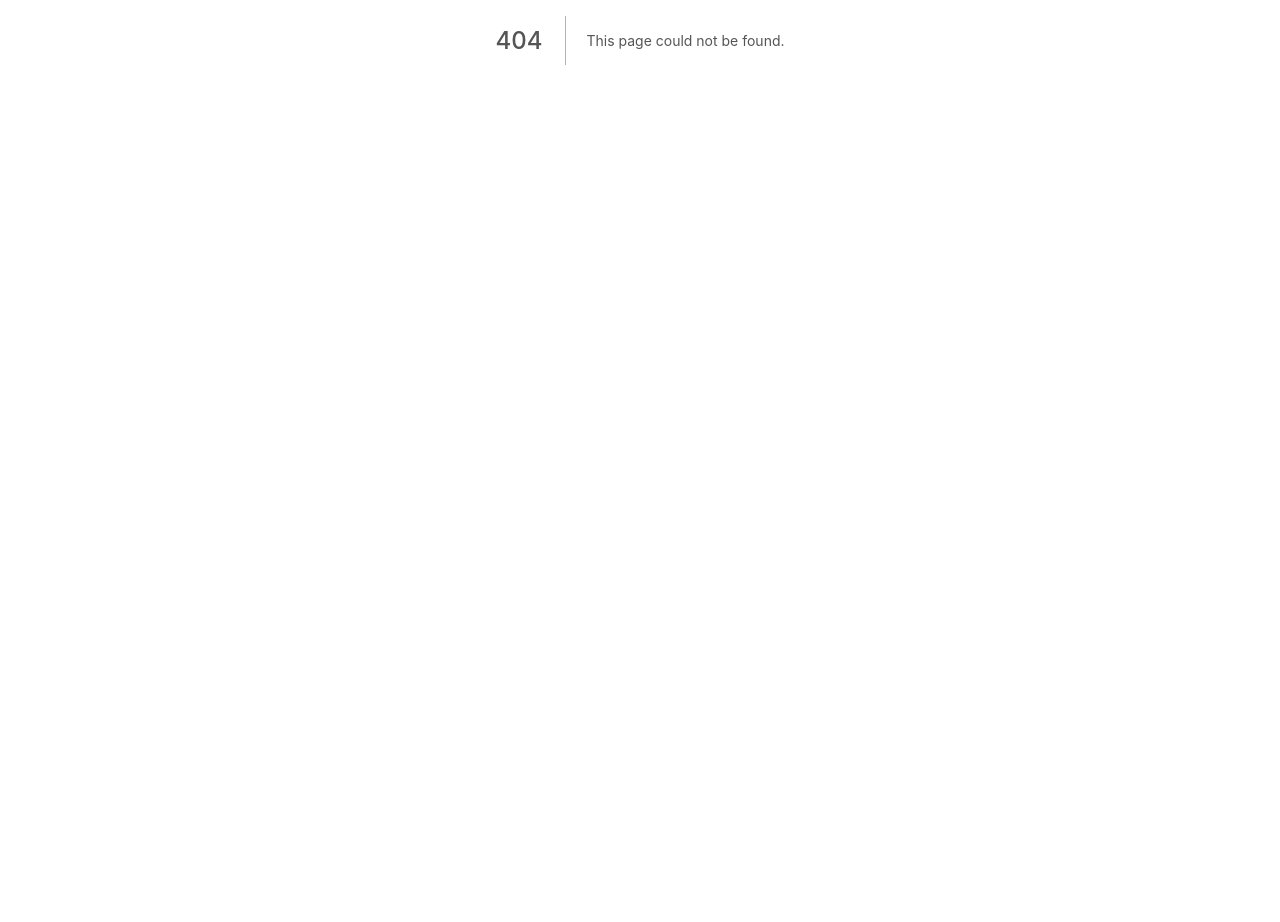
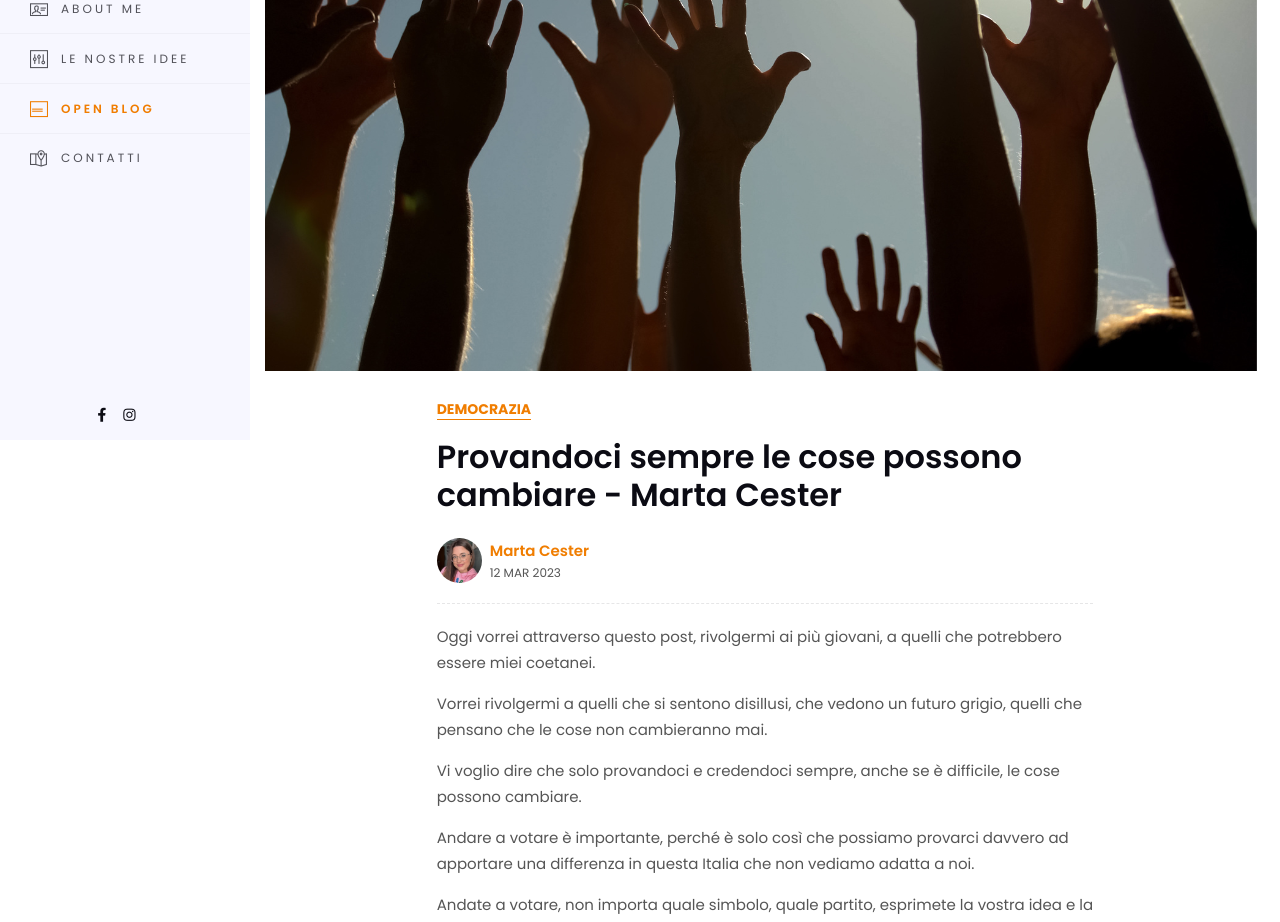
Before and after one commit to plomatteo/polomatteoit, a Next.js app in the folder basedir/: page /partecipazione in a window 1280 px wide. Before the commit this address had no page. Shown: the part 360-1282 px from the top of the page. Before the commit the page ends 800 px from the top, so only its background shows below. Built offline with nearby package versions, Linux system fonts and the light colour scheme; a web font is replaced by a local one.

Commit message:
add post marta

```diff
--- /dev/null
+++ b/basedir/pages/partecipazione.js
@@ -0,0 +1,56 @@
+import Layout from "../src/layout/Layout";
+const partecipazione = () => {
+  return (
+    <Layout blog >
+      <meta property="og:url" content="https://matteopolo.com/partecipazione" />
+      <meta property="og:type" content="article" />
+      <meta property="og:title" content="Provandoci sempre le cose possono cambiare - Marta Cester" />
+      <meta property="og:description" content="Oggi vorrei attraverso questo post, rivolgermi ai più giovani, a quelli che potrebbero essere miei coetanei" />
+      <meta property="og:image" content="https://matteopolo.com/static/img/partecipazione.png" />
+      <div className="single-blog">
+        <div className="container">
+          <div className="blog-feature-img">
+            <img src="static/img/partecipazione.png" title="" alt="" />
+          </div>
+          <div className="row justify-content-center">
+            <div className="col-lg-8">
+              <article className="article">
+                <div className="article-title">
+                  <h6>
+                    <a href="#">Democrazia</a>
+                  </h6>
+                  <h2> Provandoci sempre le cose possono cambiare - Marta Cester</h2>
+                  <div className="media">
+                    <div className="avatar">
+                      <img src="static/img/marta-cester.png" title="" alt="" />
+                    </div>
+                    <div className="media-body">
+                      <label>Marta Cester</label>
+                      <span>12 MAR 2023</span>
+                    </div>
+                  </div>
+                </div>
+                <div className="article-content">
+                  <p>Oggi vorrei attraverso questo post, rivolgermi ai più giovani, a quelli che potrebbero essere miei coetanei. </p>
+                  <p>Vorrei rivolgermi a quelli che si sentono disillusi, che vedono un futuro grigio, quelli che pensano che le cose non cambieranno mai. </p>
+                  <p>Vi voglio dire che solo provandoci e credendoci sempre, anche se è difficile, le cose possono cambiare. </p>
+                  <p>Andare a votare è importante, perché è solo così che possiamo provarci davvero ad apportare una differenza in questa Italia che non vediamo adatta a noi. </p>
+                  <p>Andate a votare, non importa quale simbolo, quale partito, esprimete la vostra idea e la vostra preferenza. Abbiate il coraggio di fare una scelta e di dare la vostra fiducia a qualcuno, perché solo con l’unione possiamo apportare una vera differenza. </p>
+                  <p>Vedo sempre più giovani lasciare questo paese, perché non è più a portata di giovani, perché l’età media è altissima, perché i giovani vengono considerati davvero poco. </p>
+                  <p>È solo facendo sentire la nostra voce che possiamo cambiare le cose ed essere considerati davvero, perché io non voglio andare all’estero per essere considerata e per avere uno stipendio dignitoso.
+                    Voglio averlo qui, in Italia, a casa mia.</p>
+                </div>
+                <div className="nav tag-cloud">
+                  <a href="#">Investimenti</a>
+                  {/* <a href="#">Prima casa</a>
+                  <a href="#">Grado</a> */}
+                </div>
+              </article>
+            </div>
+          </div>
+        </div>
+      </div >
+    </Layout >
+  );
+};
+export default partecipazione;
--- a/basedir/pages/single-blog-3.js
+++ b/basedir/pages/single-blog-3.js
@@ -1,10 +1,10 @@
 import Layout from "../src/layout/Layout";
-const SingleBlog2 = () => {
+const SingleBlog3 = () => {
   return (
     <Layout blog >
       <meta property="og:url" content="https://matteopolo.com/single-blog-3" />
       <meta property="og:type" content="article" />
-      <meta property="og:title" content="Finanziamenti per impianti di risalita a bassa quota sì, escavi delle cavane no" />
+      <meta property="og:title" content="Impianti di risalita sì, escavi delle cavane no - Dario Raugna" />
       <meta property="og:description" content="Recentemente mi sono imbattuto in un articolo che dedica un intero paragrafo alla nostra Regione." />
       <meta property="og:image" content="https://matteopolo.com/static/img/mare-montagna.png" />
       <div className="single-blog">
@@ -49,4 +49,4 @@ const SingleBlog2 = () => {
     </Layout >
   );
 };
-export default SingleBlog2;
+export default SingleBlog3;
```
Also changed, not shown: basedir/src/components/Blog.js (+22 -1 lines), basedir/public/static/img/marta-cester.png (added), basedir/public/static/img/partecipazione.png (added).
